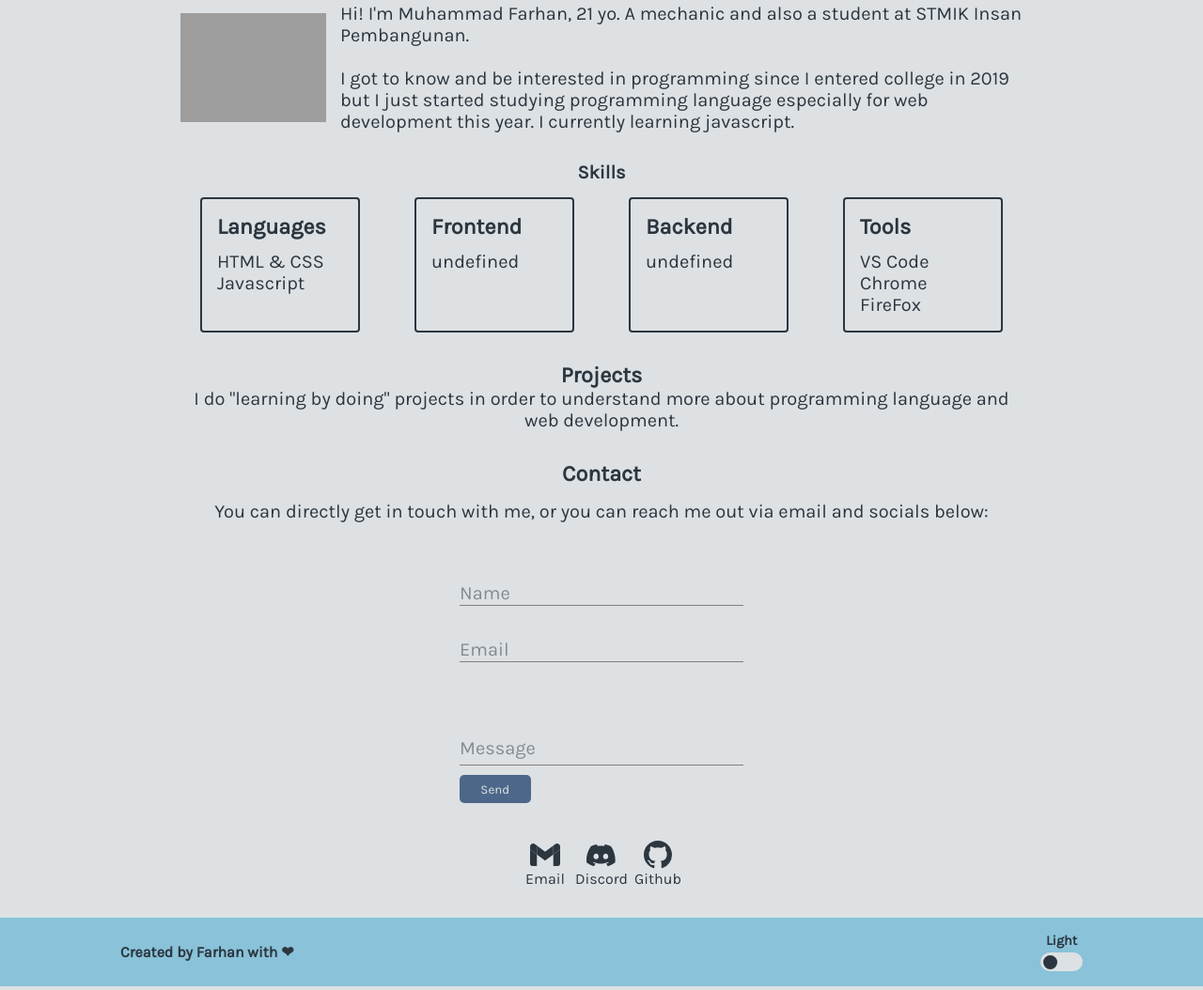
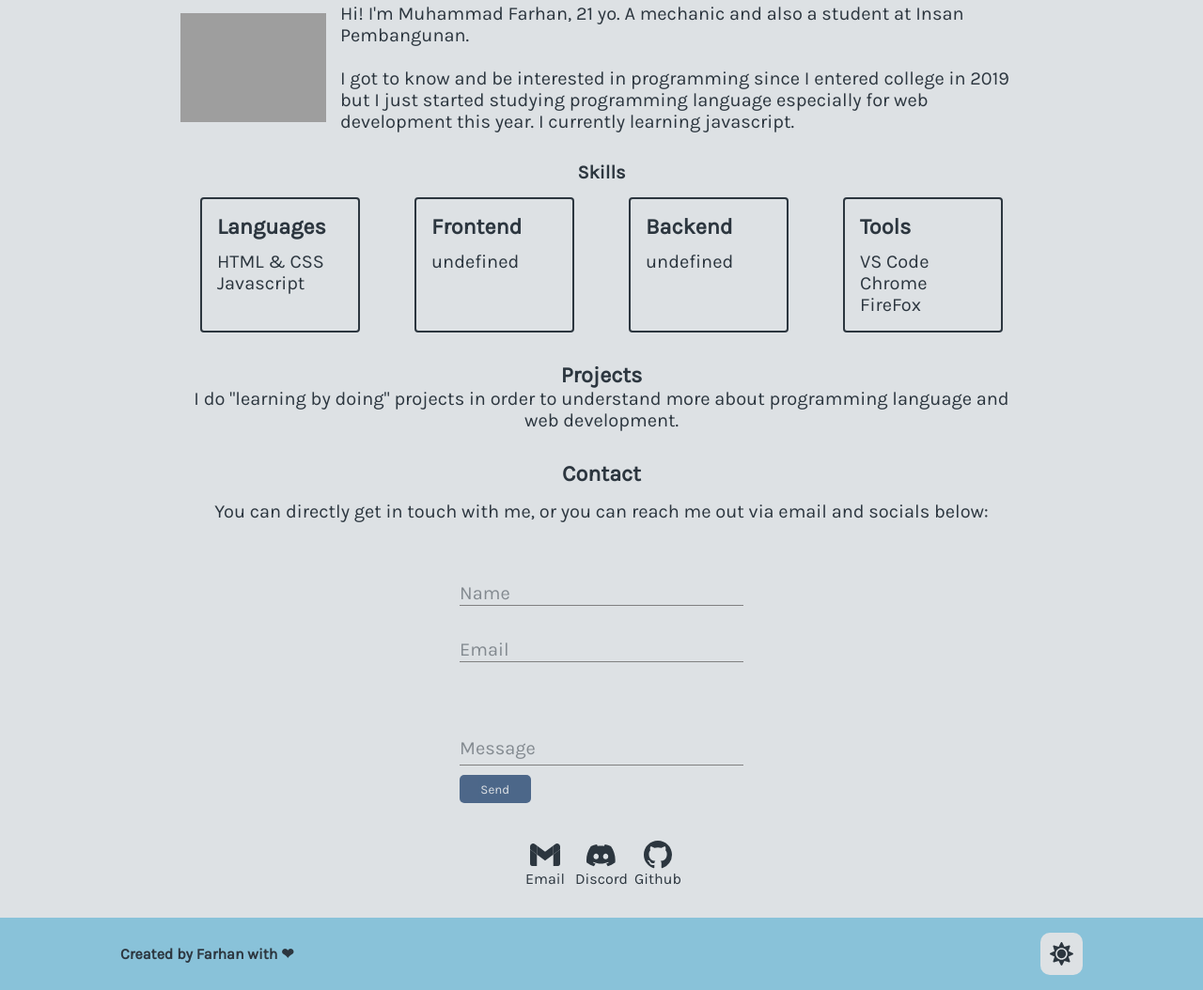
Before and after one commit to peyeum/peyeum.github.io, a plain HTML site: page index.html in a window 1280 px wide. Shown: the part 839-1893 px from the top of the page at 94% size. Drawn offline with Linux system fonts and the light colour scheme; grey boxes are pictures that could not be loaded.

Commit message:
change theme button
change theme button style from toggle slider style to a button with image style

```diff
--- a/index.html
+++ b/index.html
@@ -46,7 +46,7 @@
                 <div class="par">
                     <p>
                         Hi! I'm Muhammad Farhan, 21 yo. A mechanic and also a student at <a
-                            href="https://stmik.ipem.ac.id/">STMIK Insan Pembangunan</a>.
+                            href="https://ipem.ac.id/">Insan Pembangunan</a>.
                     </p>
                     <br>
                     <p>
@@ -176,11 +176,26 @@
             <!-- <div class="footer"> -->
             <!-- </div> -->
             <h4>Created by Farhan with ❤</h4>
-            <div class="info" aria-label="Light" style="display: grid; align-items: center; gap: .25rem">
-                <div class="theme">
-                    <div class="button"></div>
+            <button class="theme">
+                <div class="sun">
+                    <svg aria-hidden="true" focusable="false" data-prefix="fas" data-icon="sun" role="img"
+                        xmlns="http://www.w3.org/2000/svg" viewBox="0 0 512 512"
+                        class="svg-inline--fa fa-sun fa-w-16 fa-3x">
+                        <path
+                            d="M256 160c-52.9 0-96 43.1-96 96s43.1 96 96 96 96-43.1 96-96-43.1-96-96-96zm246.4 80.5l-94.7-47.3 33.5-100.4c4.5-13.6-8.4-26.5-21.9-21.9l-100.4 33.5-47.4-94.8c-6.4-12.8-24.6-12.8-31 0l-47.3 94.7L92.7 70.8c-13.6-4.5-26.5 8.4-21.9 21.9l33.5 100.4-94.7 47.4c-12.8 6.4-12.8 24.6 0 31l94.7 47.3-33.5 100.5c-4.5 13.6 8.4 26.5 21.9 21.9l100.4-33.5 47.3 94.7c6.4 12.8 24.6 12.8 31 0l47.3-94.7 100.4 33.5c13.6 4.5 26.5-8.4 21.9-21.9l-33.5-100.4 94.7-47.3c13-6.5 13-24.7.2-31.1zm-155.9 106c-49.9 49.9-131.1 49.9-181 0-49.9-49.9-49.9-131.1 0-181 49.9-49.9 131.1-49.9 181 0 49.9 49.9 49.9 131.1 0 181z"
+                            class=""></path>
+                    </svg>
                 </div>
-            </div>
+                <div class="moon">
+                    <svg aria-hidden="true" focusable="false" data-prefix="fas" data-icon="moon" role="img"
+                        xmlns="http://www.w3.org/2000/svg" viewBox="0 0 512 512"
+                        class="svg-inline--fa fa-moon fa-w-16 fa-3x">
+                        <path
+                            d="M283.211 512c78.962 0 151.079-35.925 198.857-94.792 7.068-8.708-.639-21.43-11.562-19.35-124.203 23.654-238.262-71.576-238.262-196.954 0-72.222 38.662-138.635 101.498-174.394 9.686-5.512 7.25-20.197-3.756-22.23A258.156 258.156 0 0 0 283.211 0c-141.309 0-256 114.511-256 256 0 141.309 114.511 256 256 256z"
+                            class=""></path>
+                    </svg>
+                </div>
+            </button>
         </footer>
     </div>
     <div class="overlay"></div>
--- a/script.js
+++ b/script.js
@@ -98,7 +98,7 @@ const getViewport = function getViewportOfScreen() {
 })();
 
 // theme button
-el(".button").addEventListener("click", function () {
+el(".theme").addEventListener("click", function () {
   const html = el("html");
   html.dataset.colorMode !== "dark"
     ? (html.dataset.colorMode = "dark")
--- a/style.css
+++ b/style.css
@@ -26,6 +26,8 @@
     --themeSlider: translateX(3px);
     --primary: #dde1e4;
     --accent: #3d5a80;
+    --sunPosition: translateY(0%) rotate(0deg);
+    --moonPosition: translateY(-150%) rotate(-90deg);
 }
 
 html[data-color-mode='dark'] {
@@ -43,6 +45,9 @@ html[data-color-mode='dark'] {
             rgba(44, 54, 63, .99),
             rgba(44, 54, 63, 1));
     --themeSlider: translateX(27px);
+    --sunPosition: translateY(150%) rotate(120deg);
+    --moonPosition: translateY(0%) rotate(0deg);
+
 }
 
 html,
@@ -359,7 +364,7 @@ footer {
 
 /* ======custom button===== */
 
-.theme {
+/* .theme {
     position: relative;
     display: flex;
     width: 45px;
@@ -367,6 +372,37 @@ footer {
     border-radius: 10px;
     background: var(--bodyColor);
     transition: 250ms;
+} */
+
+.theme {
+    --size: 45px;
+    position: relative;
+    display: flex;
+    width: var(--size);
+    height: var(--size);
+    border-radius: 10px;
+    background: var(--bodyColor);
+    border: none;
+    overflow: hidden;
+}
+
+.theme>div {
+    --size: 25px;
+    position: absolute;
+    height: var(--size);
+    width: var(--size);
+    inset: 0;
+    margin: auto;
+    fill: var(--fontColor);
+    transition: 500ms;
+}
+
+.sun {
+    transform: var(--sunPosition);
+}
+
+.moon {
+    transform: var(--moonPosition);
 }
 
 .button {
@@ -576,7 +612,7 @@ a {
 
 
 
-.info {
+/* .info {
     gap: .5rem;
     border: none;
 }
@@ -587,7 +623,7 @@ a {
     text-align: center;
     font-size: .9rem;
     font-weight: bold;
-}
+} */
 
 
 /* .info::after {
```
Also changed, not shown: images/moon.svg (added), images/sun.svg (added).
